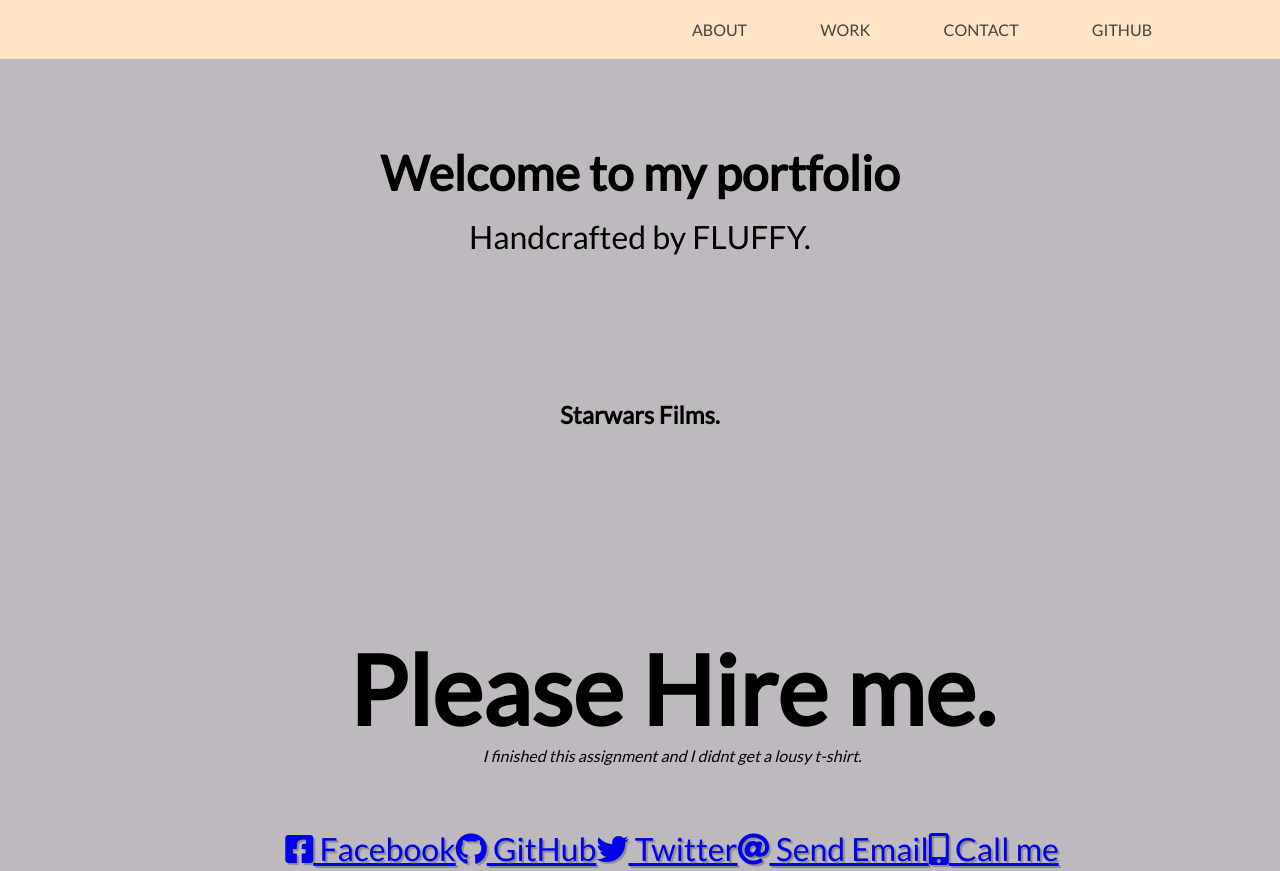
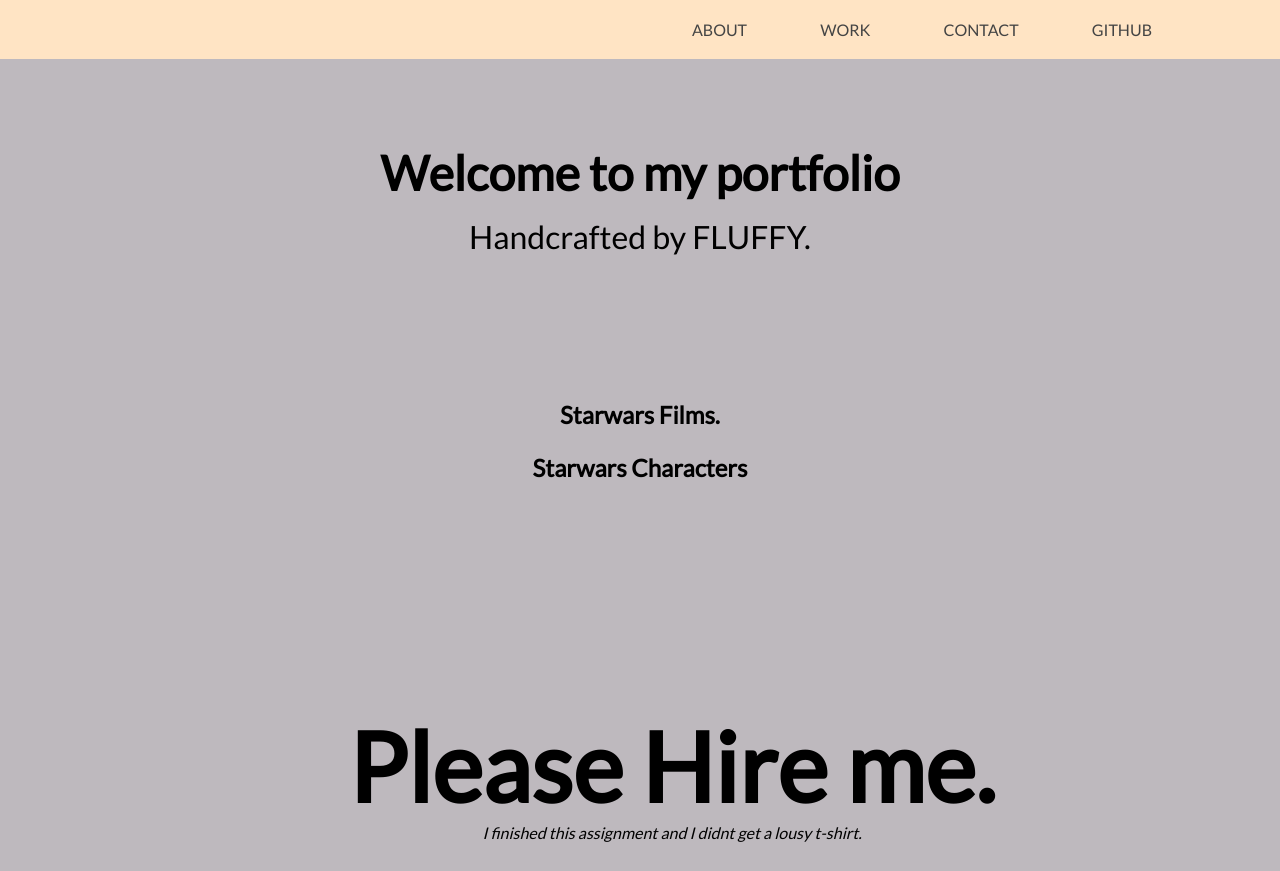
Before and after one commit to HjFluffy/DGM1600-Practice, a plain HTML site: page Portfolio/Portfolio-index.html in a window 1280 px wide. Shown: the top 871 px of the page. Drawn offline with Linux system fonts and the light colour scheme.

Commit message:
created a characters section w css

```diff
--- a/Portfolio/Portfolio-index.css
+++ b/Portfolio/Portfolio-index.css
@@ -106,6 +106,11 @@ nav a:hover::before {
   }
 }
 
+.characters {
+  display: flex;
+  justify-content: center;
+  padding: 1.5rem;
+}
 
 /* projects grid */
 
--- a/Portfolio/Portfolio-index.html
+++ b/Portfolio/Portfolio-index.html
@@ -21,7 +21,7 @@
       <img src="" class="logo" id="logo">
       <nav id="navbar" class="nav">
         <ul class="nav-list">
-          <li> <a href="#welcome section">About</a> </li>
+          <li> <a href="#welcome-section">About</a> </li>
           <li> <a href="#projects">Work</a> </li>
           <li> <a href="#contact">Contact</a> </li>
           <li> <a href="https://github.com/HjFluffy/Personal-Porfolio-1600-001" rel="github" target="blank"
@@ -43,7 +43,18 @@
 
 
   </section>
+  <section class="characters">
+    <div>
+      <h1>Starwars Characters</h1>
+    </div>
 
+
+
+
+
+
+
+  </section>
 
 <!--- TRASH FOR NOW, WILL WORK ON IMPORTING JAVA SCRIPT STUFF SOON LAST VIDEO SEEN 9/30
     <div class="projects-grid">
```
